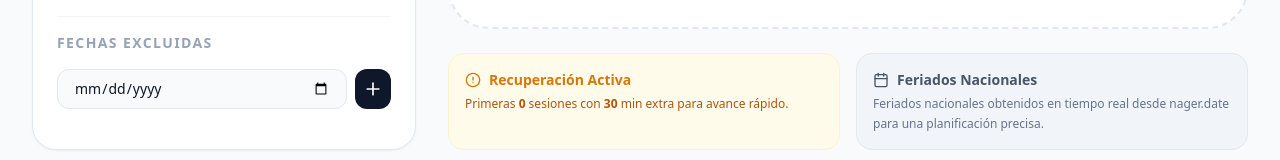
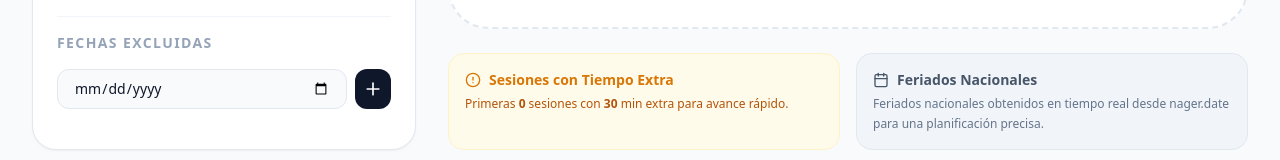
Before and after one commit to Luccat1/PlanificadorClases, a React (Vite) app: page / in a window 1280 px wide. Shown: the part 1055-1215 px from the top of the page. Built offline with nearby package versions, Linux system fonts and the light colour scheme.

Commit message:
feat(06-04): update footer card title to 'Sesiones con Tiempo Extra' (D-08)
- Replace 'Recuperación Activa' with 'Sesiones con Tiempo Extra' in amber footer card h4
- Body text unchanged — remains reactive to recoverySessionsCount and recoveryExtraMinutes

```diff
--- a/src/App.jsx
+++ b/src/App.jsx
@@ -266,7 +266,7 @@ function App() {
 
                         <footer className="grid sm:grid-cols-2 gap-4 no-print">
                             <div className="p-4 bg-amber-50 dark:bg-amber-900/10 rounded-2xl border border-amber-100 dark:border-amber-900/30">
-                                <h4 className="flex items-center gap-2 text-amber-600 dark:text-amber-400 font-bold text-sm mb-1"><AlertCircle size={16} /> Recuperación Activa</h4>
+                                <h4 className="flex items-center gap-2 text-amber-600 dark:text-amber-400 font-bold text-sm mb-1"><AlertCircle size={16} /> Sesiones con Tiempo Extra</h4>
                                 <p className="text-xs text-amber-700 dark:text-amber-500/80 leading-relaxed">Primeras <b>{courseData.recoverySessionsCount}</b> sesiones con{' '}
                                 <b>{courseData.recoveryExtraMinutes ?? 30}</b> min extra para avance rápido.</p>
                             </div>
```
